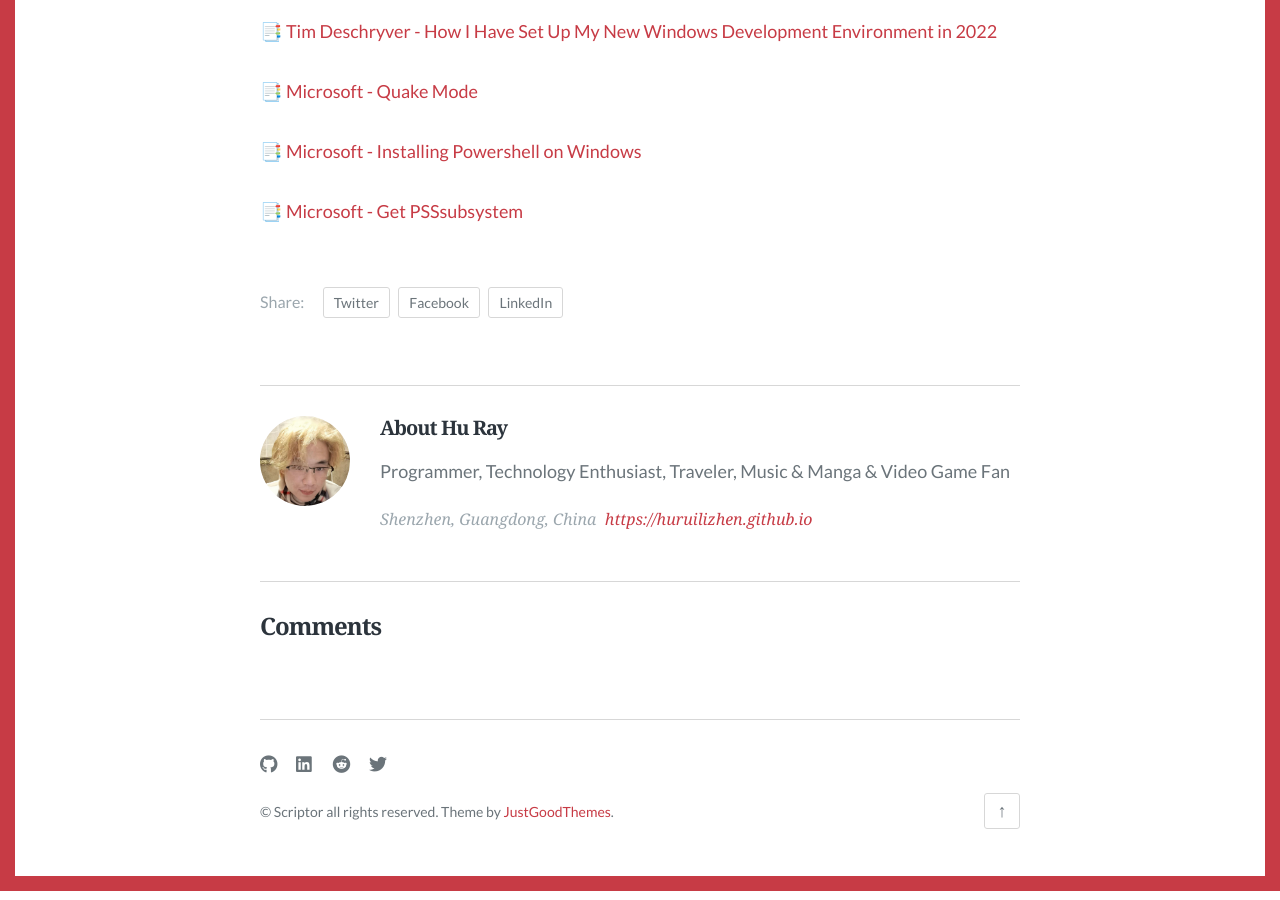
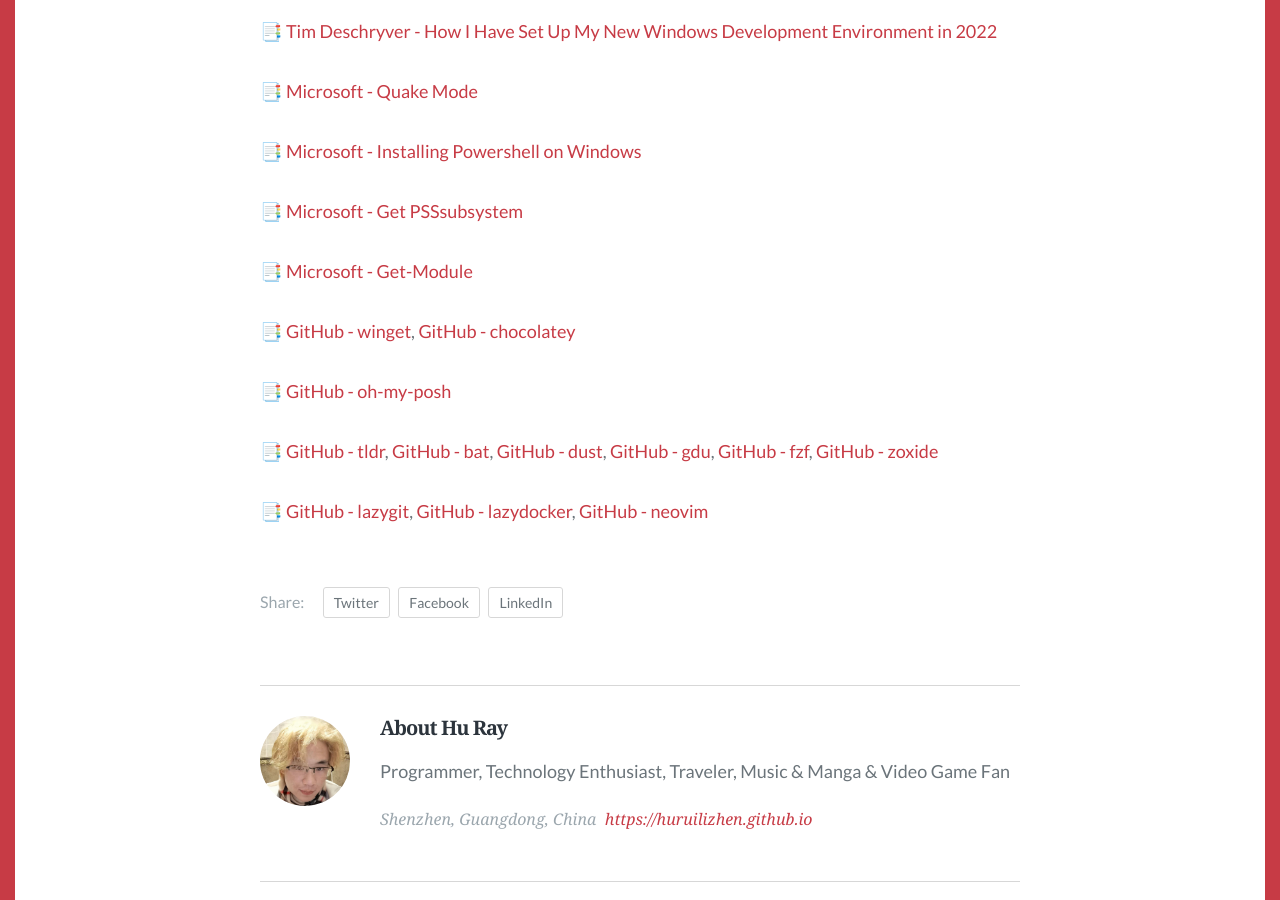
Before and after one commit to HuRuilizhen/HuRuilizhen.github.io, a Jekyll site: the page built from _posts/2025-10-16-windows-production-tools.md, in a window 1280 px wide and 900 px high, scrolled down 20982 px. Built offline with Jekyll 4.4.1, drawn with Linux system fonts in a browser that asks for light colours; some web fonts are replaced; comment, search, counter and statistics services are not loaded.

Commit message:
snap(win_prod_tool): add more links

```diff
--- a/_posts/2025-10-16-windows-production-tools.md
+++ b/_posts/2025-10-16-windows-production-tools.md
@@ -581,3 +581,13 @@
 📑 [Microsoft - Installing Powershell on Windows](https://learn.microsoft.com/en-us/powershell/scripting/install/installing-powershell-on-windows?view=powershell-7.5)
 
 📑 [Microsoft - Get PSSsubsystem](https://learn.microsoft.com/en-us/powershell/module/microsoft.powershell.core/get-pssubsystem?view=powershell-7.5)
+
+📑 [Microsoft - Get-Module](https://learn.microsoft.com/en-us/powershell/module/microsoft.powershell.core/get-module?view=powershell-7.5)
+
+📑 [GitHub - winget](https://github.com/microsoft/winget-cli), [GitHub - chocolatey](https://github.com/chocolatey/choco)
+
+📑 [GitHub - oh-my-posh](https://github.com/JanDeDobbeleer/oh-my-posh)
+
+📑 [GitHub - tldr](https://github.com/tldr-pages/tldr), [GitHub - bat](https://github.com/sharkdp/bat), [GitHub - dust](https://github.com/bootandy/dust), [GitHub - gdu](https://github.com/dundee/gdu), [GitHub - fzf](https://github.com/junegunn/fzf), [GitHub - zoxide](https://github.com/ajeetdsouza/zoxide)
+
+📑 [GitHub - lazygit](https://github.com/jesseduffield/lazygit), [GitHub - lazydocker](https://github.com/jesseduffield/lazydocker), [GitHub - neovim](https://github.com/neovim/neovim)
```
